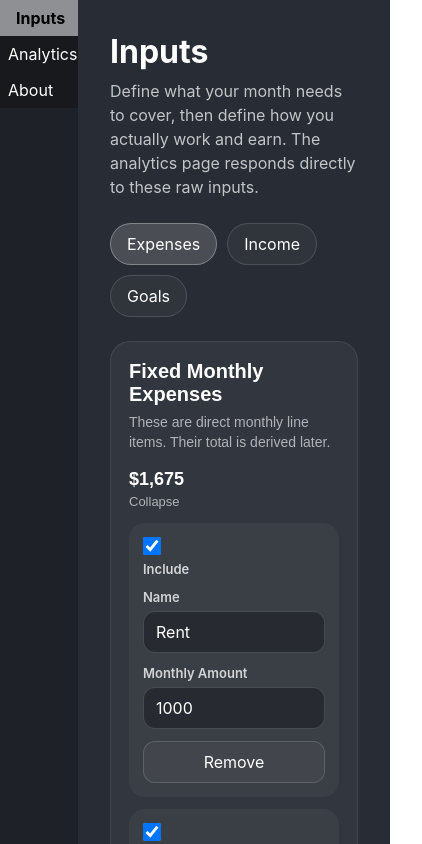
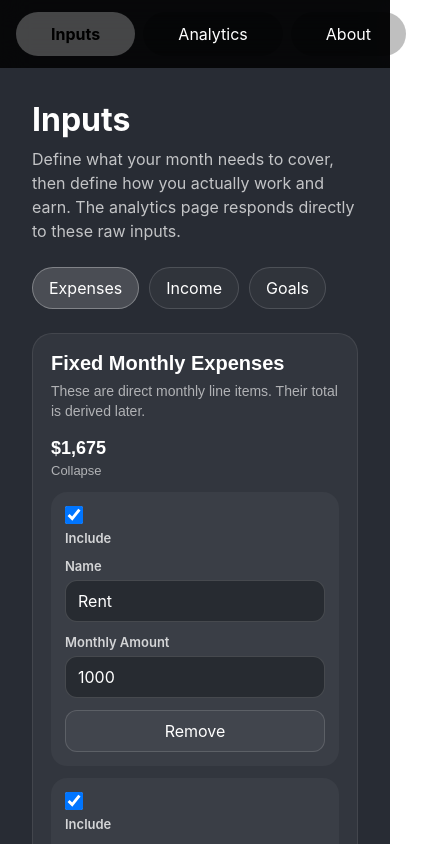
Before and after one commit to isotropo/nikos-dashboard, a React (Create React App) app: page / in a window 390 px wide. Shown: the top 844 px of the page, 422 px wide, since content can reach past the window. Built offline with nearby package versions, Linux system fonts and the light colour scheme.

Commit message:
Fix mobile app shell navigation

```diff
--- a/src/interface/LeftButton.js
+++ b/src/interface/LeftButton.js
@@ -7,10 +7,12 @@
         onSelectPage(name)
     }
 
-    return <div className={`LeftButton ${selectedPage === name ? "selected" : ""}`}
-        onClick={_onClick}>
+    return <button
+        className={`LeftButton ${selectedPage === name ? "selected" : ""}`}
+        onClick={_onClick}
+        type="button">
         <span>{name}</span>
-    </div>
+    </button>
 }
 
 export default LeftButton
--- a/src/styles/App.sass
+++ b/src/styles/App.sass
@@ -1,9 +1,12 @@
 @import "./variables"
 
 .App
-  position: absolute
-  left: 0
-  top: 0
-  width: 100vw
-  height: 100vh
+  display: flex
+  min-height: 100vh
+  min-height: 100dvh
+  width: 100%
   background: $bgColor
+
+@media (max-width: 900px)
+  .App
+    flex-direction: column
--- a/src/styles/Left.sass
+++ b/src/styles/Left.sass
@@ -1,14 +1,36 @@
 @import "./variables"
 
 .Left
-    position: absolute
-    left: 0
-    top: 0
+    position: relative
+    flex: 0 0 $leftWidth
     width: $leftWidth
-    height: 100%
+    min-height: 100vh
+    min-height: 100dvh
     background: rgba(#000, 0.25)
 
     &--buttons
         position: relative
         width: 100%
         height: auto
+
+@media (max-width: 900px)
+    .Left
+        position: sticky
+        top: 0
+        z-index: 20
+        width: 100%
+        min-height: auto
+        padding-top: env(safe-area-inset-top, 0px)
+        background: rgba(#000, 0.82)
+        backdrop-filter: blur(14px)
+
+        &--buttons
+            display: flex
+            align-items: stretch
+            gap: 8px
+            overflow-x: auto
+            padding: 12px 16px
+            scrollbar-width: none
+
+            &::-webkit-scrollbar
+                display: none
--- a/src/styles/LeftButton.sass
+++ b/src/styles/LeftButton.sass
@@ -7,6 +7,9 @@
     width: calc(100% - ($leftButtonPadding * 2))
     color: #fff
     cursor: pointer
+    border: 0
+    font: inherit
+    display: block
 
     &:hover
         background: rgba(#000, 0.5)
@@ -16,3 +19,16 @@
         width: calc(100% - ($leftButtonPadding * 3))
         font-weight: bold
         filter: invert(100%)
+
+@media (max-width: 900px)
+    .LeftButton
+        flex: 1 0 auto
+        min-width: 96px
+        width: auto
+        border-radius: 999px
+        padding: 12px 14px
+        text-align: center
+
+        &.selected
+            width: auto
+            padding-left: 14px
--- a/src/styles/Page.sass
+++ b/src/styles/Page.sass
@@ -2,8 +2,17 @@
 
 .Page
     position: relative
+    box-sizing: border-box
     width: calc(100% - ($pageContentPadding * 2))
     height: calc(100% - ($pageContentPadding * 2))
     overflow: hidden auto
     color: #fff
     padding: $pageContentPadding
+
+@media (max-width: 900px)
+    .Page
+        width: 100%
+        height: auto
+        min-height: 0
+        overflow: visible
+        padding: $pageContentPadding $pageContentPadding calc($pageContentPadding + env(safe-area-inset-bottom, 0px))
--- a/src/styles/Right.sass
+++ b/src/styles/Right.sass
@@ -1,8 +1,14 @@
 @import "./variables"
 
 .Right
-    position: absolute
-    left: $leftWidth
-    top: 0
+    position: relative
+    flex: 1 1 auto
     width: calc(100% - $leftWidth)
-    height: 100%
+    min-width: 0
+    min-height: 100vh
+    min-height: 100dvh
+
+@media (max-width: 900px)
+    .Right
+        width: 100%
+        min-height: 0
```
Also changed, not shown: 1 other file (tests, documents, lock files or other folders).
